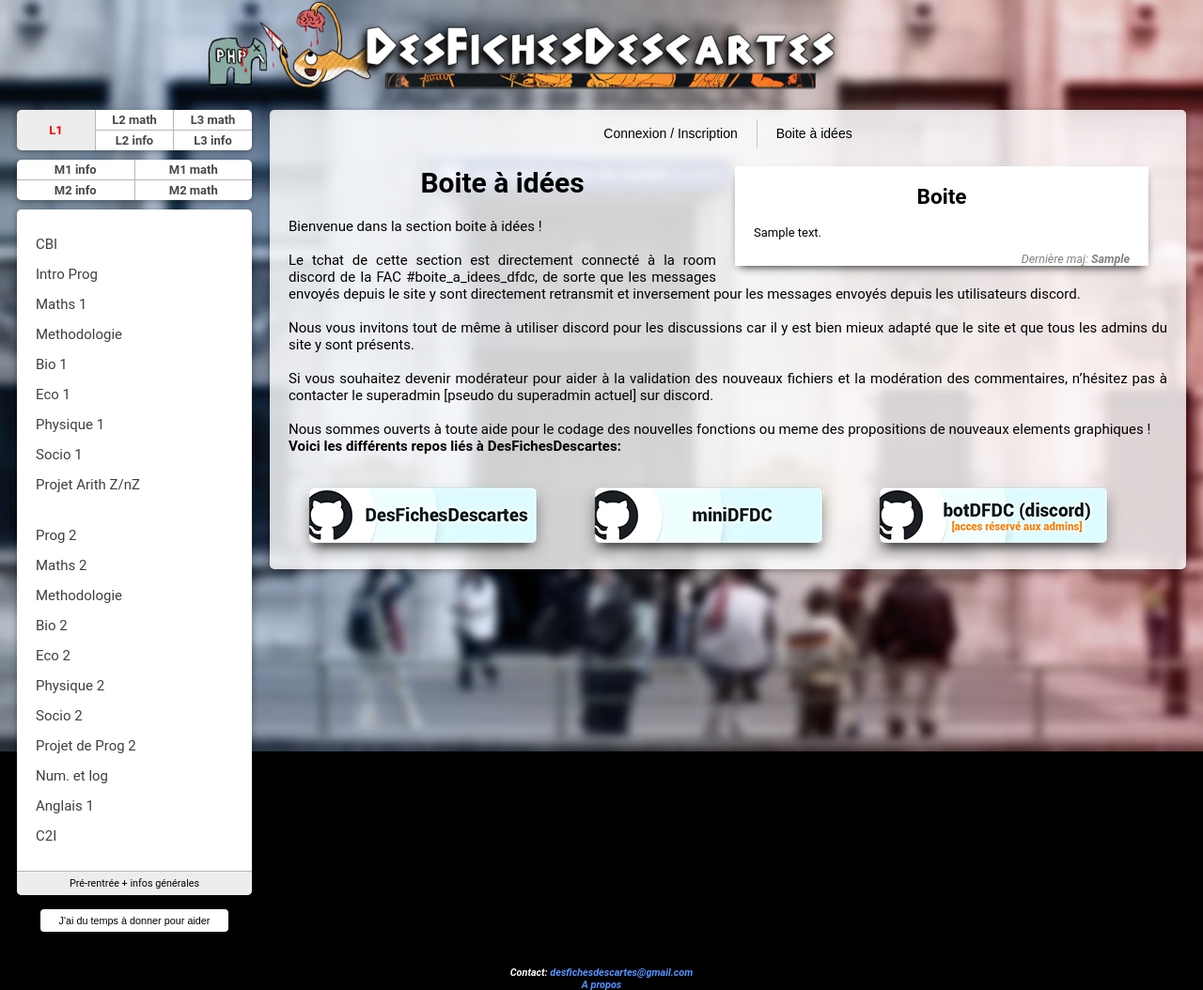
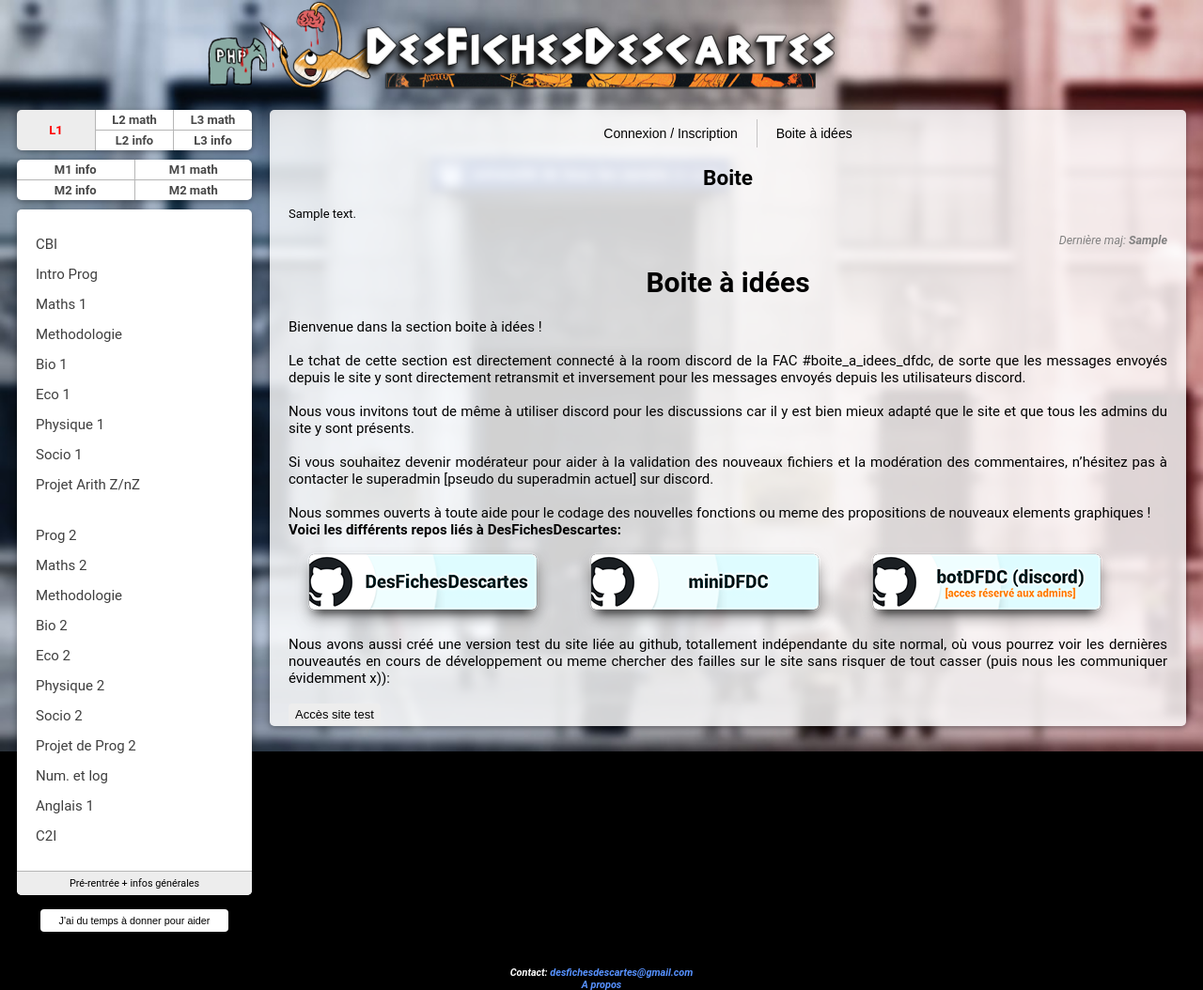
Before and after one commit to blackorbit1/desfichesdescartes, a PHP site: page /boite_idees.php in a window 1280 px wide. Shown: the top 1054 px of the page at 94% size. Run offline with PHP 8.4, Linux system fonts and the light colour scheme; tables that the repository leaves empty or names only in its code hold one stand-in row (values such as "Sample post"); some libraries are stand-ins or nearby versions.

Commit message:
ajout lien vers site test

```diff
--- a/boite_idees.php
+++ b/boite_idees.php
@@ -81,7 +81,7 @@ if(isset($_SESSION["pseudo"])){
 
                         <div class="droite arrondi padding20px" style="background-color: #ffffffd1;" >
                             <?php include_once("top_bar.php"); ?>
-                            <div class="changelog">
+                            <div class="boite">
                                 <h2 style="text-align: center;">Boite</h2>
                                 <?php
                                     if($id_session == "hacker_du_93"){                                       ///// SI L'USER EST UN ADMIN /////
@@ -128,7 +128,7 @@ if(isset($_SESSION["pseudo"])){
 
 
                                         <form action="" method="post" enctype="multipart/form-data">
-                                            <textarea class="champtexteAdminNotesMatieres" placeholder="Introduction de la matiere" name="texte" rows=20 cols=40 placeholder=""><?php print($donnees["texte"]); ?></textarea><br>
+                                            <textarea class="champtexteAdminNotesMatieres" placeholder="Introduction de la matiere" name="texte" rows=15 cols=40 placeholder=""><?php print($donnees["texte"]); ?></textarea><br>
                                             <br><input class="bouton" type="submit" value="Valider" style="border-radius: 3px;line-height: 15px;"/>
                                             <i>Derniere maj: <?php print($donnees["derniere_maj"]); ?></i>
                                         </form>
@@ -177,24 +177,38 @@ if(isset($_SESSION["pseudo"])){
                             <br>Nous sommes ouverts à toute aide pour le codage des nouvelles fonctions ou meme des propositions de nouveaux elements graphiques !
                             <br><strong>Voici les différents repos liés à DesFichesDescartes:</strong>
                             <br>
-                            <br><a href="https://github.com/blackorbit1/desfichesdescartes" target="_blank">
+                            <div class="grp_github">
+                                <a style="float: left;" href="https://github.com/blackorbit1/desfichesdescartes" target="_blank">
                                     <img src="github_dfdc.png" srcset="
                                     github_dfdc.png 1x,
                                     github_dfdc_retina.png 2x"
                                     >
                                 </a>
-                            <a href="https://github.com/blackorbit1/miniDFDC" target="_blank">
+                                <a style="float: left;" href="https://github.com/blackorbit1/miniDFDC" target="_blank">
                                     <img src="github_minidfdc.png" srcset="
                                     github_minidfdc.png 1x,
                                     github_minidfdc_retina.png 2x"
                                     >
                                 </a>
-                            <a href="https://github.com/blackorbit1/DiscordBotDFDC" target="_blank">
+                                <a style="float: left;" href="https://github.com/blackorbit1/DiscordBotDFDC" target="_blank">
                                     <img src="github_botdfdc.png" srcset="
                                     github_botdfdc.png 1x,
                                     github_botdfdc_retina.png 2x"
                                     >
                                 </a>
+                            </div>
+                            <?php
+                                if(1/*!strstr(getcwd(), "/htdocs/test/desfichesdescartes") && !strstr(getcwd(), "\www\desfichesdescartes")*/){
+                                    ?>
+                                        <form action="https://test.desfichesdescartes.fr" method="post" style="float:left;" >
+                                            Nous avons aussi créé une version test du site liée au github, totallement indépendante du site normal, où vous pourrez voir les dernières nouveautés en cours de développement ou meme chercher des failles sur le site sans risquer de tout casser (puis nous les communiquer évidemment x)):
+                                            <br>
+                                            <br><input type="submit" value="Accès site test" class="bouton"/>
+                                        </form>
+
+                                    <?php
+                                }
+                            ?>
                             <!--
                             <br>Repos GitHub du site: <a href="https://github.com/blackorbit1/desfichesdescartes">https://github.com/blackorbit1/desfichesdescartes</a>
                             <br>Repos GitHub de l'appli: <a href="https://github.com/blackorbit1/miniDFDC">https://github.com/blackorbit1/miniDFDC</a>
```
Lines whose indentation alone changed are shown as unchanged.
